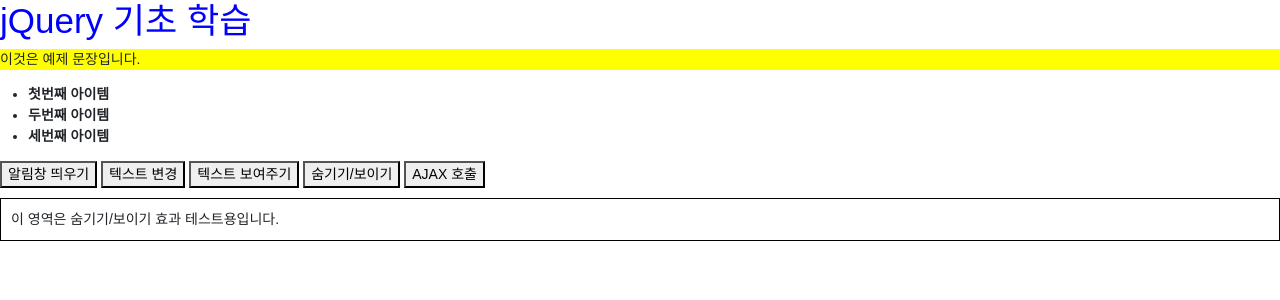
After one commit to joonhyeok95/php-calendar, a PHP site: the page made by pages/sample/jquery.php in a window 1280 px wide. The commit adds this page. Shown: the top 300 px of the page. Run offline with PHP 8.4, Linux system fonts and the light colour scheme; the template is opened without the code that fills it, so the values that code supplies are empty; data comes from the database, SQL or seed files in the repository; some libraries are stand-ins or nearby versions.

Commit message:
ajax 교육용 샘플

```diff
--- a/pages/menu.php
+++ b/pages/menu.php
@@ -2,6 +2,7 @@
 <?php
 // 페이지 호출 처리
 switch($context1){
+    case "sample":
     case "calendar":
         $filepath = "./pages/".$context1."/".$context2;
         if (substr($filepath, -4) !== ".php") {
--- /dev/null
+++ b/pages/sample/jquery.php
@@ -0,0 +1,63 @@
+<script>
+$(document).ready(function() {
+  // 1. 요소 선택 및 스타일 변경
+  $("h1").css("color", "blue");
+  $(".highlight").css("background-color", "yellow");
+  $("li").css("font-weight", "bold");
+
+  // 2. 클릭 이벤트 처리
+  $("#btnAlert").click(function() {
+    alert("버튼이 클릭되었습니다!");
+  });
+
+  // 3. 텍스트 내용 변경 (Setter)
+  $("#btnChangeText").click(function() {
+    $("#textPara").text("텍스트가 변경되었습니다.");
+  });
+
+  // 4. 텍스트 내용 가져오기 (Getter) 및 출력
+  $("#btnShowText").click(function() {
+    var txt = $("#textPara").text();
+    alert("현재 텍스트는: " + txt);
+  });
+
+  // 5. 숨기기, 보이기 효과
+  $("#btnToggle").click(function() {
+    $("#toggleDiv").toggle();
+  });
+
+  // 6. AJAX 예제 (GET)
+  $("#btnAjax").click(function() {
+    $.ajax({
+      url: "/api/sample/list",
+      method: "GET",
+      success: function(data) {
+        $("#ajaxResult").text(JSON.stringify(data));
+      },
+      error: function() {
+        $("#ajaxResult").text("AJAX 요청 실패");
+      }
+    });
+  });
+});
+</script>
+<h1>jQuery 기초 학습</h1>
+<p class="highlight" id="textPara">이것은 예제 문장입니다.</p>
+
+<ul>
+  <li>첫번째 아이템</li>
+  <li>두번째 아이템</li>
+  <li>세번째 아이템</li>
+</ul>
+
+<button id="btnAlert">알림창 띄우기</button>
+<button id="btnChangeText">텍스트 변경</button>
+<button id="btnShowText">텍스트 보여주기</button>
+<button id="btnToggle">숨기기/보이기</button>
+<button id="btnAjax">AJAX 호출</button>
+
+<div id="toggleDiv" style="margin-top:10px; padding:10px; border:1px solid black;">
+  이 영역은 숨기기/보이기 효과 테스트용입니다.
+</div>
+
+<div id="ajaxResult" style="margin-top:10px; color:green; font-weight:bold;"></div>
```
Also changed, not shown: pages/sample/test.php (added, +42 -0 lines).
